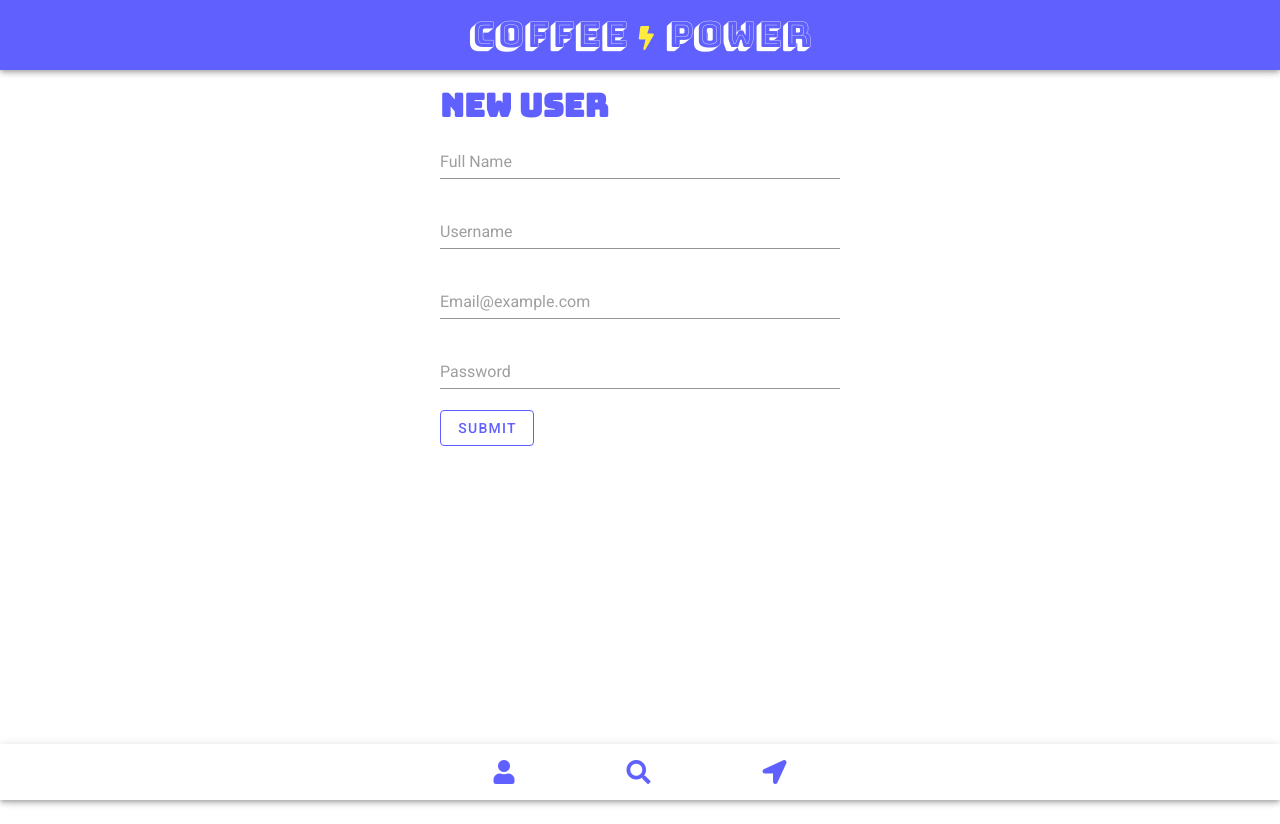
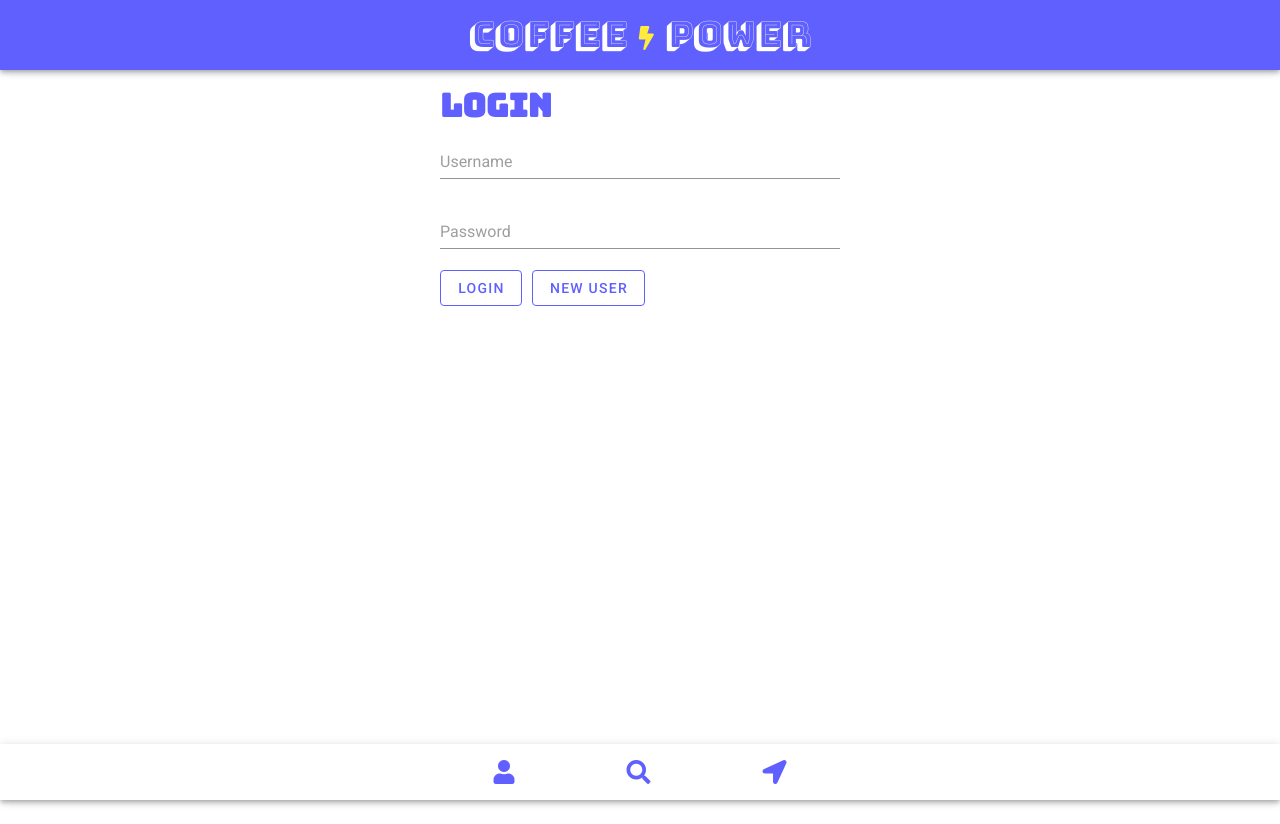
Before and after one commit to mason-terry/coffee-app-frontend, a Vue app in the folder client/: page /login in a window 1280 px wide. Built offline with nearby package versions, Linux system fonts and the light colour scheme; what vue-cookies would draw is missing.

Commit message:
add login and new user creation flow

```diff
--- a/client/src/components/bot-nav.vue
+++ b/client/src/components/bot-nav.vue
@@ -33,10 +33,14 @@ export default {
   methods: {
     ...mapActions('shops', ['fetchShopsByLocation', 'setLoadingValue', 'resetShopsValue']),
     goToProfile() {
-      this.$router.push('/profile')
+      if (this.$router.history.current.name !== 'Profile') {
+        this.$router.push('/profile')
+      }
     },
     goToSearch() {
-      this.$router.push('/search')
+      if (this.$router.history.current.name !== 'Search') {
+        this.$router.push('/search')
+      }
     },
     async retrieveShopsByLocation() {
       this.resetShopsValue()
--- a/client/src/services/user-service.js
+++ b/client/src/services/user-service.js
@@ -1,8 +1,8 @@
 import { Api } from './api-service'
 
 export default {
-  fetchUsers() {
-    return Api.get('/users')
+  createUser(payload) {
+    return Api.post('/users', payload)
   },
   userLogin(payload) {
     return Api.post('/users/login', payload)
--- a/client/src/store/modules/users.js
+++ b/client/src/store/modules/users.js
@@ -18,6 +18,12 @@ export default {
     async login({ commit }, payload) {
       const response = await UserService.userLogin(payload)
       const user = response.data.user
+      console.log('user', user)
+      commit('setCurrentUser', user)
+    },
+    async createUser({ commit }, payload) {
+      const response = await UserService.createUser(payload)
+      const user = response.data.newUser
       commit('setCurrentUser', user)
     },
     logout({ commit }) {
--- a/client/src/views/cp-login.vue
+++ b/client/src/views/cp-login.vue
@@ -3,25 +3,67 @@
     <div v-if="!newUser">
       <h1>Login</h1>
       <v-form>
-        <v-text-field v-model="email" placeholder="Email@example.com"></v-text-field>
-        <v-text-field v-model="password" placeholder="Password"></v-text-field>
-        <v-btn color="#6060ff" outlined>Login</v-btn>
+        <v-text-field
+          v-model="username"
+          placeholder="Username"
+        ></v-text-field>
+        <v-text-field
+          v-model="password"
+          type="password"
+          placeholder="Password"
+        ></v-text-field>
+        <v-btn
+          color="#6060ff"
+          outlined
+          @click="submitLogin"
+        >Login</v-btn>
+        <v-btn
+          style="margin: 0 10px;"
+          @click="swapUser"
+          color="#6060ff"
+          outlined
+        >{{ buttonName }}</v-btn>
       </v-form>
     </div>
     <div v-if="newUser">
       <h1>New User</h1>
       <v-form>
-        <v-text-field v-model="name" placeholder="Full Name"></v-text-field>
-        <v-text-field v-model="username" placeholder="Username"></v-text-field>
-        <v-text-field v-model="email" placeholder="Email@example.com"></v-text-field>
-        <v-text-field v-model="password" placeholder="Password"></v-text-field>
-        <v-btn color="#6060ff" outlined>Submit</v-btn>
+        <v-text-field
+          v-model="name"
+          placeholder="Full Name"
+        ></v-text-field>
+        <v-text-field
+          v-model="username"
+          placeholder="Username"
+        ></v-text-field>
+        <v-text-field
+          v-model="email"
+          placeholder="Email@example.com"
+        ></v-text-field>
+        <v-text-field
+          v-model="password"
+          type="password"
+          placeholder="Password"
+        ></v-text-field>
+        <v-btn
+          color="#6060ff"
+          outlined
+          @click="addUser"
+        >Submit</v-btn>
+        <v-btn
+          style="margin: 0 10px;"
+          @click="swapUser"
+          color="#6060ff"
+          outlined
+        >{{ buttonName }}</v-btn>
       </v-form>
     </div>
   </v-content>
 </template>
 
 <script>
+import { mapActions } from 'vuex'
+
 export default {
   name: 'cp-login',
   data: () => ({
@@ -29,8 +71,44 @@ export default {
     password: '',
     name: '',
     username: '',
-    newUser: true
-  })
+    newUser: false,
+    buttonName: 'New User'
+  }),
+  methods: {
+    ...mapActions('users', ['login', 'createUser']),
+    swapUser() {
+      if (this.newUser) {
+        this.newUser = false
+        this.buttonName = 'New User'
+      } else {
+        this.newUser = true
+        this.buttonName = 'Returning User'
+      }
+    },
+    async submitLogin() {
+      try {
+        const payload = { username: this.username, password: this.password }
+        await this.login(payload)
+        this.$router.push('/profile')
+      } catch (err) {
+        throw err
+      }
+    },
+    async addUser() {
+      try {
+        const payload = {
+          name: this.name,
+          username: this.username,
+          email: this.email,
+          password: this.password
+        }
+        await this.createUser(payload)
+        this.$router.push('/profile')
+      } catch (err) {
+        throw err
+      }
+    }
+  }
 }
 </script>
 
--- a/client/src/views/cp-profile.vue
+++ b/client/src/views/cp-profile.vue
@@ -1,12 +1,58 @@
 <template>
-  <v-content>Profile</v-content>
+  <v-content class="content">
+    <h1>Profile</h1>
+    <div class="avatar">
+      <v-avatar
+        color="#6060ff"
+        height="100"
+        width="100"
+      >
+        <v-icon color=#ffffff>fa fa-user</v-icon>
+      </v-avatar>
+    </div>
+    <p>Name: {{ currentUser.name }}</p>
+    <p>Username: {{ currentUser.username }}</p>
+    <p>Email: {{ currentUser.email }}</p>
+    <p>Favorites: {{ currentUser.favorites }}</p>
+    <v-btn
+      v-if="!user"
+      @click="goToLogin"
+      color="#6060ff"
+      outlined
+    >Login</v-btn>
+  </v-content>
 </template>
 
 <script>
+import { mapState } from 'vuex'
+
 export default {
-  name: 'cp-profile'
+  name: 'cp-profile',
+  data: () => ({
+    user: false
+  }),
+  computed: {
+    ...mapState('users', ['currentUser'])
+  },
+  methods: {
+    goToLogin() {
+      this.$router.push('/login')
+    }
+  }
 }
 </script>
 
 <style lang="scss" scoped>
+.content {
+  width: 400px;
+  color: #6060ff;
+  margin: 0 auto;
+}
+.avatar {
+  text-align: center;
+  margin: 10px;
+}
+h1 {
+  font-family: 'Bungee';
+}
 </style>
```
Also changed, not shown: 39 other files (tests, documents, lock files or other folders).
